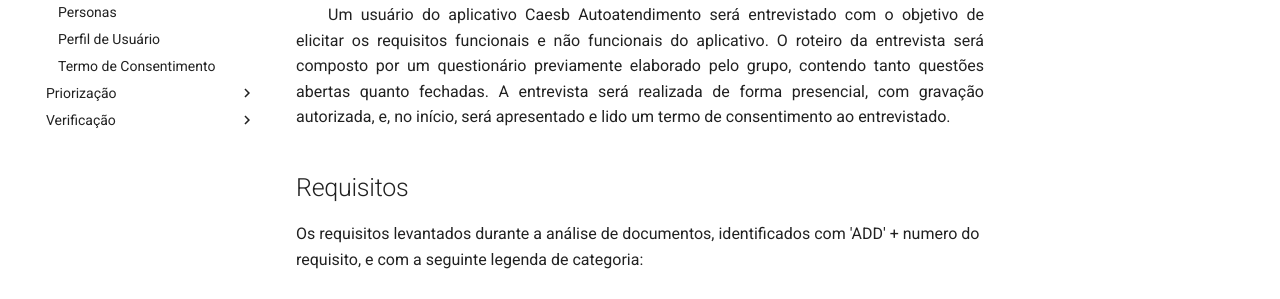
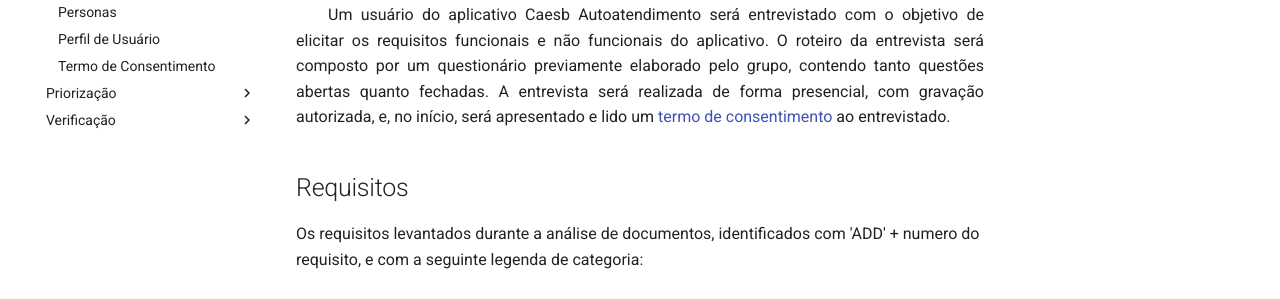
Before and after one commit to Requisitos-de-Software/2024.2-CAESB-Autoatendimento, an MkDocs documentation site: the page built from docs/elicitacao/tecnicas/entrevista.md, in a window 1280 px wide and 900 px high. Shown: the part 422-721 px from the top of the window. Built offline with MkDocs 1.6.1 and Material for MkDocs 9.7.7, drawn with Linux system fonts in a browser that asks for light colours; comment, search, counter and statistics services are not loaded; some of the changed lines change nothing that is shown.

Commit message:
add teste

```diff
--- a/docs/elicitacao/tecnicas/entrevista.md
+++ b/docs/elicitacao/tecnicas/entrevista.md
@@ -6,7 +6,7 @@
 
 ## Metodologia
 
-<p align="justify">&emsp;&emsp;Um usuário do aplicativo Caesb Autoatendimento será entrevistado com o objetivo de elicitar os requisitos funcionais e não funcionais do aplicativo. O roteiro da entrevista será composto por um questionário previamente elaborado pelo grupo, contendo tanto questões abertas quanto fechadas. A entrevista será realizada de forma presencial, com gravação autorizada, e, no início, será apresentado e lido um termo de consentimento ao entrevistado.</p>
+<p align="justify">&emsp;&emsp;Um usuário do aplicativo Caesb Autoatendimento será entrevistado com o objetivo de elicitar os requisitos funcionais e não funcionais do aplicativo. O roteiro da entrevista será composto por um questionário previamente elaborado pelo grupo, contendo tanto questões abertas quanto fechadas. A entrevista será realizada de forma presencial, com gravação autorizada, e, no início, será apresentado e lido um <a target = "blank" href="https://requisitos-de-software.github.io/2024.2-CAESB-Autoatendimento/elicitacao/termo/">termo de consentimento</a> ao entrevistado.</p>
 
 ## Requisitos
 
```
